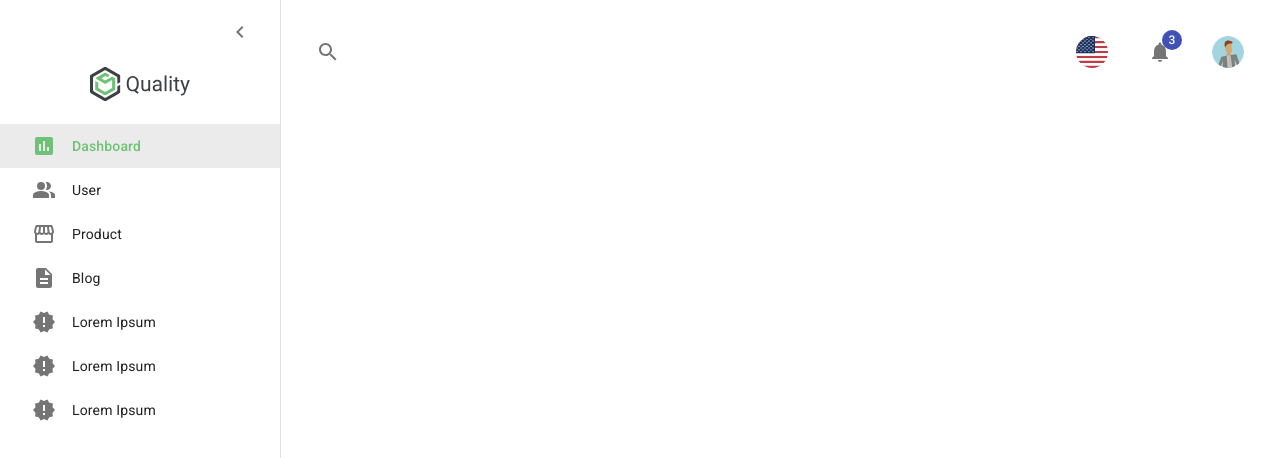
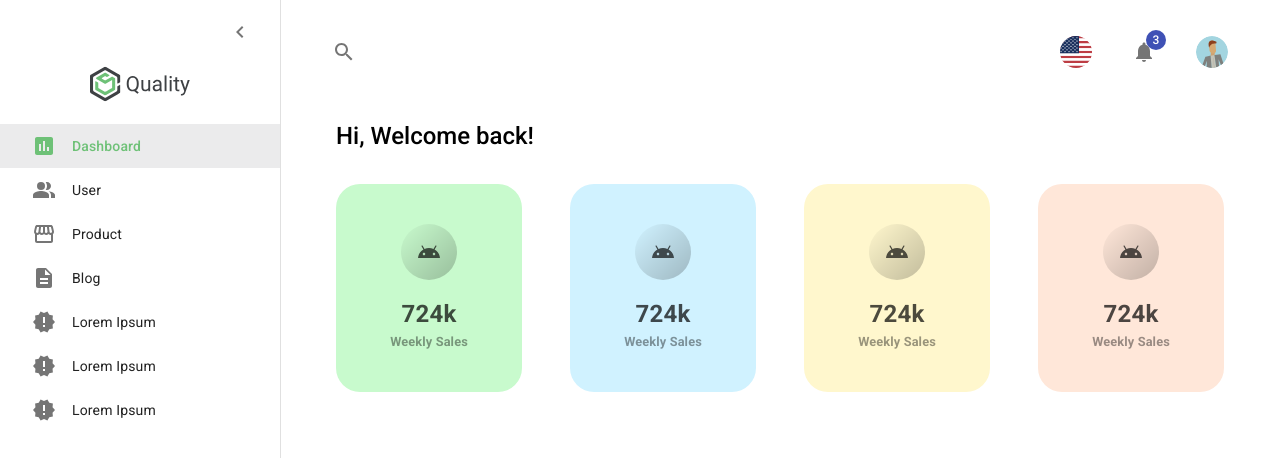
Before and after one commit to artursantiago/quality-dashboard, a React (Create React App) app: page / in a window 1280 px wide. Shown: the top 458 px of the page. Built offline with nearby package versions, Linux system fonts and the light colour scheme.

Commit message:
feat: create metrics cards for dashboard page

```diff
--- a/src/App.tsx
+++ b/src/App.tsx
@@ -1,13 +1,15 @@
 import { useState } from 'react';
 import { ThemeProvider } from '@material-ui/styles';
 
-import { Header, Navigation } from 'components';
+import { Header, Navigation, PageLayoutContainer } from 'components';
 import { lightTheme } from 'styles/muiTheme';
 
 import '@fontsource/roboto/300.css';
 import '@fontsource/roboto/400.css';
 import '@fontsource/roboto/500.css';
 import '@fontsource/roboto/700.css';
+
+import { Dashboard } from 'pages';
 
 const App = (): JSX.Element => {
   const [isNavigationOpen, setIsNavigationOpen] = useState(true);
@@ -25,6 +27,11 @@ const App = (): JSX.Element => {
         setIsNavigationOpen={setIsNavigationOpen}
         isNavigationCollapsed={isNavigationCollapsed}
       />
+      <PageLayoutContainer
+        isNavigationCollapsed={isNavigationCollapsed}
+      >
+        <Dashboard />
+      </PageLayoutContainer>
     </ThemeProvider>
   );
 };
--- a/src/components/Header/Header.tsx
+++ b/src/components/Header/Header.tsx
@@ -19,7 +19,8 @@ const useStyles = makeStyles((theme: Theme) => ({
     width: 'calc(100% - 280px)',
     right: 0,
     top: 0,
-    padding: theme.spacing(3),
+    paddingBlock: theme.spacing(3),
+    paddingInline: theme.spacing(5),
     transition: 'width 0.2s ease',
   },
   headerComponentExtended: {
--- /dev/null
+++ b/src/components/InfoCard/InfoCard.tsx
@@ -0,0 +1,67 @@
+import {
+  alpha, darken,
+  Box, Card, makeStyles, Theme, Typography,
+} from '@material-ui/core';
+
+const useStyles = (cardColor: string) => (makeStyles((theme: Theme) => ({
+  cardContainer: {
+    paddingBlock: theme.spacing(4),
+    minHeight: theme.spacing(18),
+    minWidth: theme.spacing(20),
+    display: 'flex',
+    flexDirection: 'column',
+    alignItems: 'center',
+    justifyContent: 'center',
+    background: cardColor,
+    border: 0,
+    borderRadius: 24,
+  },
+  iconContainer: {
+    width: theme.spacing(7),
+    height: theme.spacing(7),
+    display: 'flex',
+    alignItems: 'center',
+    justifyContent: 'center',
+    borderRadius: '50%',
+    background: `linear-gradient(135deg, ${alpha(cardColor, 0)} 0%, ${alpha(darken(cardColor, 1), 0.24)} 100%)`,
+    color: darken(cardColor, 0.7),
+  },
+  labelPrimary: {
+    marginTop: theme.spacing(2),
+    color: darken(cardColor, 0.7),
+    fontWeight: 700,
+    fontSize: '1.5rem',
+  },
+  labelSecondary: {
+    color: darken(cardColor, 0.4),
+    fontWeight: 700,
+    fontSize: '0.8rem',
+  },
+})))();
+
+export const InfoCard = ({
+  icon: Icon, color, labelPrimary, labelSecondary,
+}: InfoCard.Props): JSX.Element => {
+  const classes = useStyles(color);
+
+  return (
+    <Card
+      variant="outlined"
+      className={classes.cardContainer}
+    >
+      <Box className={classes.iconContainer}>
+        <Icon />
+      </Box>
+
+      <Typography className={classes.labelPrimary}>
+        {labelPrimary}
+      </Typography>
+
+      {labelSecondary && (
+      <Typography className={classes.labelSecondary}>
+        {labelSecondary}
+      </Typography>
+      )}
+    </Card>
+  );
+};
--- a/src/components/PageLayoutContainer/PageLayoutContainer.tsx
+++ b/src/components/PageLayoutContainer/PageLayoutContainer.tsx
@@ -7,17 +7,26 @@ import clsx from 'clsx';
 const useStyles = makeStyles((theme: Theme) => ({
   rootContainer: {
     position: 'fixed',
+    right: 0,
+    top: 0,
     width: 'calc(100% - 280px)',
-    right: 0,
-    top: 104,
-    padding: theme.spacing(3),
+    paddingTop: `calc(104px + ${theme.spacing(2)}px)`, // Header space + real padding
+    paddingBottom: theme.spacing(2),
+    paddingInline: theme.spacing(7),
     transition: 'width 0.2s ease',
+    minHeight: '100vh',
+    overflowX: 'hidden',
+    overflowY: 'auto',
   },
   rootContainerExtended: {
     width: `calc(100% - ${theme.spacing(9)}px)`,
     [theme.breakpoints.down('sm')]: {
       width: '100%',
     },
+  },
+  contentContainer: {
+    maxWidth: theme.breakpoints.values.xl,
+    margin: '0 auto',
   },
 }));
 
@@ -35,7 +44,9 @@ export const PageLayoutContainer = ({
       className={clsx(classes.rootContainer,
         (matchesSmallSize || isNavigationCollapsed) && classes.rootContainerExtended)}
     >
-      {children}
+      <Grid container className={classes.contentContainer}>
+        {children}
+      </Grid>
     </Grid>
   );
 };
--- a/src/components/index.ts
+++ b/src/components/index.ts
@@ -1,4 +1,5 @@
 export { MenuItem } from './MenuItem/MenuItem';
 export { Navigation } from './Navigation/Navigation';
 export { Header } from './Header/Header';
+export { InfoCard } from './InfoCard/InfoCard';
 export { PageLayoutContainer } from './PageLayoutContainer/PageLayoutContainer';
--- /dev/null
+++ b/src/pages/Dashboard/Dashboard.tsx
@@ -0,0 +1,69 @@
+import { Grid, makeStyles, Typography } from '@material-ui/core';
+import { Android } from '@material-ui/icons';
+import { InfoCard } from 'components';
+
+const useStyles = makeStyles((theme) => ({
+  welcomeMessage: {
+    fontWeight: 500,
+    marginBottom: theme.spacing(4),
+  },
+}));
+
+export const Dashboard = (): JSX.Element => {
+  const classes = useStyles();
+
+  return (
+    <Grid
+      container
+      alignItems="flex-start"
+      direction="column"
+    >
+      <Typography
+        variant="h5"
+        component="p"
+        className={classes.welcomeMessage}
+      >
+        Hi, Welcome back!
+      </Typography>
+
+      <Grid
+        container
+        wrap="wrap"
+        spacing={6}
+      >
+        <Grid item xs>
+          <InfoCard
+            icon={Android}
+            color="#C8FACD"
+            labelPrimary="724k"
+            labelSecondary="Weekly Sales"
+          />
+        </Grid>
+        <Grid item xs>
+          <InfoCard
+            icon={Android}
+            color="#D0F2FF"
+            labelPrimary="724k"
+            labelSecondary="Weekly Sales"
+          />
+        </Grid>
+        <Grid item xs>
+          <InfoCard
+            icon={Android}
+            color="#FFF7CD"
+            labelPrimary="724k"
+            labelSecondary="Weekly Sales"
+          />
+        </Grid>
+        <Grid item xs>
+          <InfoCard
+            icon={Android}
+            color="#FFE7D9"
+            labelPrimary="724k"
+            labelSecondary="Weekly Sales"
+          />
+        </Grid>
+      </Grid>
+    </Grid>
+  );
+};
--- /dev/null
+++ b/src/pages/index.ts
@@ -0,0 +1 @@
+export { Dashboard } from './Dashboard/Dashboard';
```
Also changed, not shown: src/@types/Components.d.ts (+9 -0 lines).
